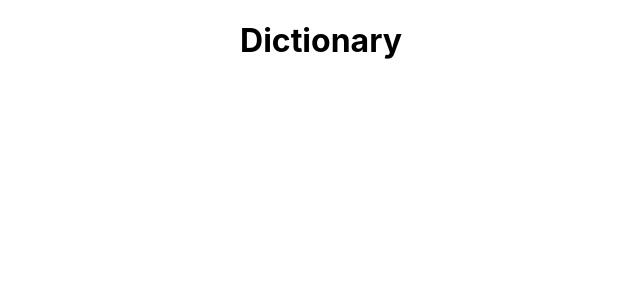
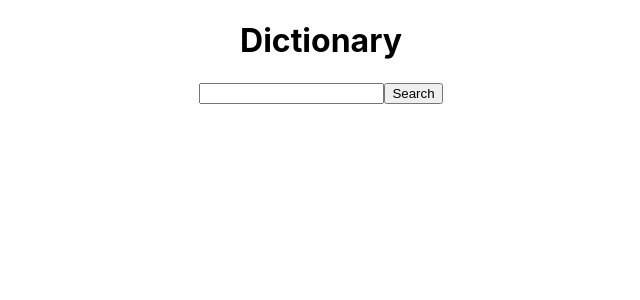
Before and after one commit to musaissa15/Dictonary-App-TS, a React (Create React App) app: page / in a window 1280 px wide. Shown: the top 300 px of the page, without its empty margins (319-959 px from the left). Built offline with nearby package versions, Linux system fonts and the light colour scheme.

Commit message:
import input componet to app.tsx

```diff
--- a/src/App.tsx
+++ b/src/App.tsx
@@ -1,11 +1,12 @@
 import React from 'react';
-
 import './App.css';
+import Input from './Input';
 
 function App() {
   return (
     <div className="App">
       <h1> Dictionary</h1>
+      <Input/>
     </div>
   );
 }
```
